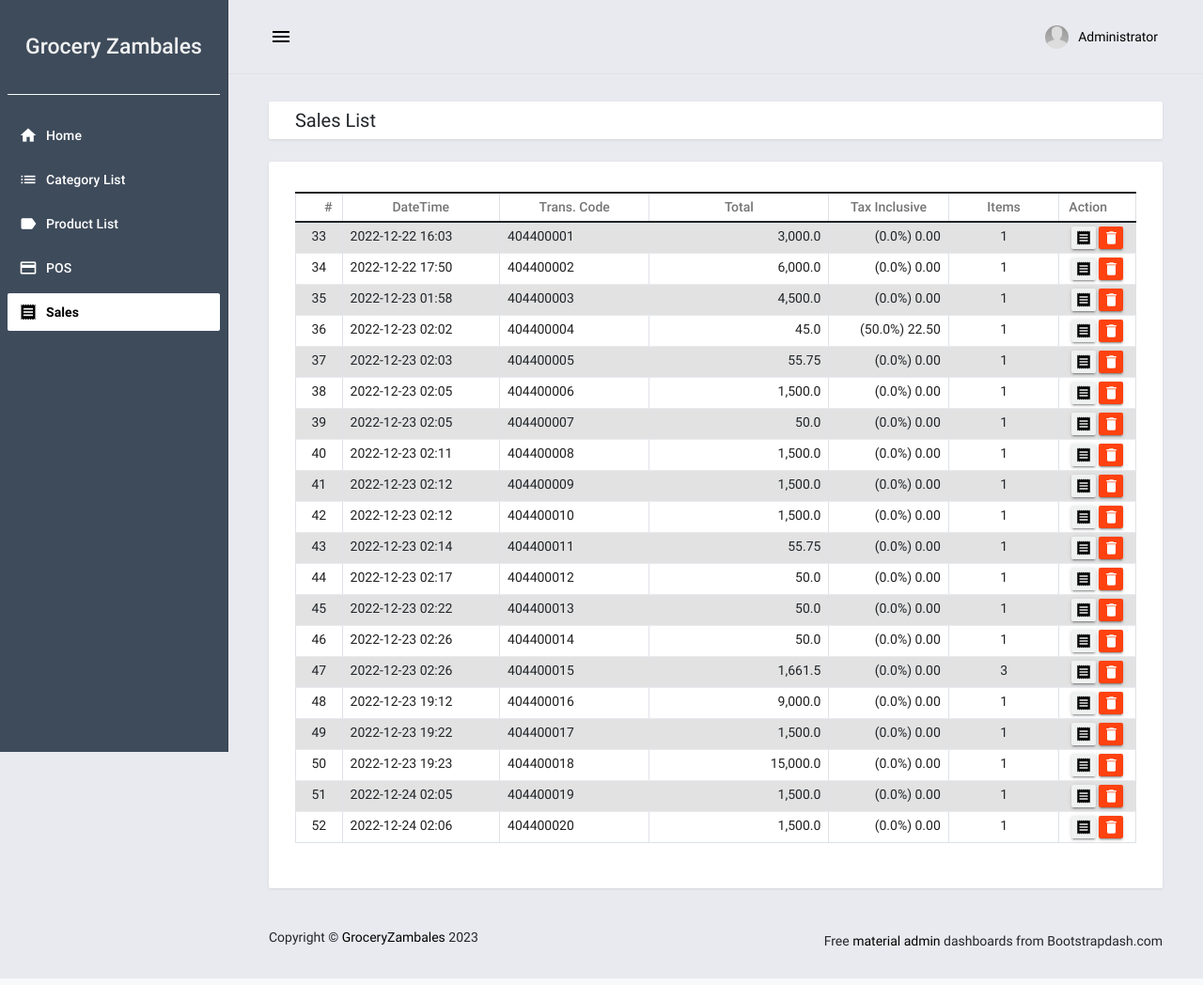
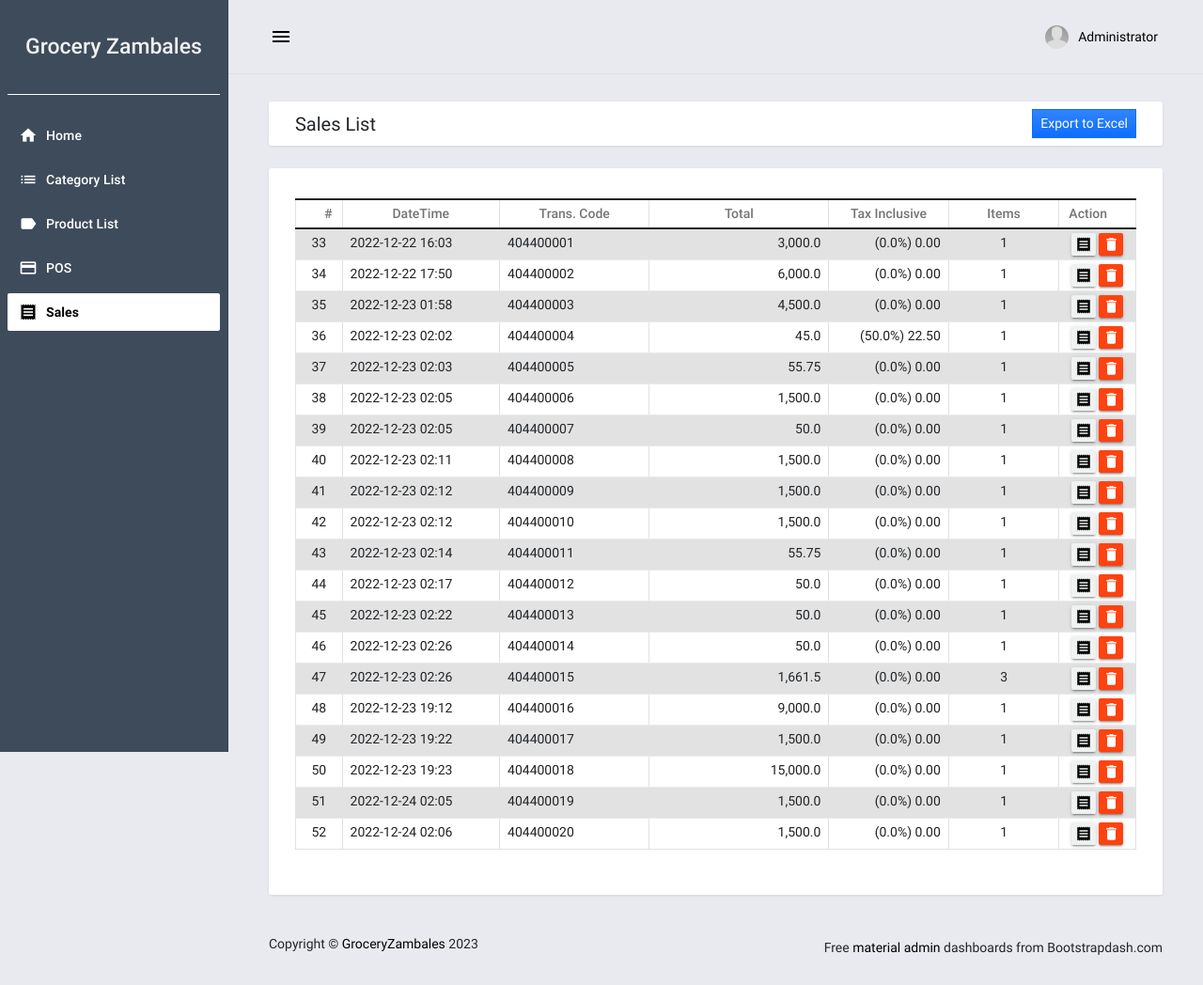
Before and after one commit to kentkentj/Rei-s-Grocery, a Django app: page /sales in a window 1280 px wide. Shown: the whole page at 94% size. Run offline with Django 3.2, Linux system fonts and the light colour scheme; a user stored in the database is signed in; data comes from the database, SQL or seed files in the repository; some libraries are stand-ins or nearby versions.

Commit message:
export excel v1.0

```diff
--- a/posApp/templates/posApp/base.html
+++ b/posApp/templates/posApp/base.html
@@ -32,6 +32,9 @@
     <script src="{% static 'posApp/assets/bootstrap/js/bootstrap.min.js' %}"></script>
     <script src="{% static 'posApp/assets/bootstrap/js/bootstrap.bundle.min.js' %}"></script>
     <script src="{% static 'posApp/assets/bootstrap/js/popper.min.js' %}"></script>
+
+    <script type="text/javascript" src="https://unpkg.com/xlsx@0.15.1/dist/xlsx.full.min.js"></script>
+
 </head>
 
 <body>
--- a/posApp/templates/posApp/sales.html
+++ b/posApp/templates/posApp/sales.html
@@ -3,13 +3,16 @@
     <div class="mdc-card py-2">
         <div class="d-flex justify-content-between align-items-center">
             <h4 class="card-title mb-0">Sales List</h4>
+            <div class="text-start">
+                <button onclick="exportToExcel('xlsx')" class="btn btn-primary bg-gradient btn-sm rounded-0" id="Export">Export to Excel</button>
+            </div>
         </div>
     </div>
 </div>
 <div class="mdc-layout-grid__cell stretch-card mdc-layout-grid__cell--span-12">
     <div class="mdc-card">
         <div class="table-responsive">
-            <table class="table table-striped table-bordered">
+            <table class="table table-striped table-bordered" id="tbl_exporttable_to_xls">
                 <colgroup>
                     <col width="5%">
                     <col width="20%">
@@ -93,4 +96,20 @@
         })
     }
 </script>
+
+<script>
+    var today = new Date();
+    var dd = String(today.getDate()).padStart(2, '0');
+    var mm = String(today.getMonth() + 1).padStart(2, '0'); //January is 0!
+    var yyyy = today.getFullYear();
+
+    today = mm + '/' + dd + '/' + yyyy;
+    function exportToExcel(type, fn, dl){
+        var elt = document.getElementById('tbl_exporttable_to_xls');
+        var wb = XLSX.utils.table_to_book(elt, { sheet: "sheet1" });
+        return dl ?
+        XLSX.write(wb, { bookType: type, bookSST: true, type: 'base64' }) :
+        XLSX.writeFile(wb, fn || (today + '-' + 'Sales.' + (type || 'xlsx')));
+    }
+</script>
 {% endblock ScriptBlock %}
```
Also changed, not shown: posApp/templates/posApp/about.html (line endings or trailing spaces), posApp/templates/posApp/category.html (line endings or trailing spaces), posApp/templates/posApp/checkout.html (line endings or trailing spaces), posApp/templates/posApp/home.html (line endings or trailing spaces), posApp/templates/posApp/login.html (line endings or trailing spaces), posApp/templates/posApp/manage_category.html (line endings or trailing spaces), posApp/templates/posApp/manage_product.html (line endings or trailing spaces), posApp/templates/posApp/navigation.html (line endings or trailing spaces), posApp/templates/posApp/pos.html (line endings or trailing spaces), posApp/templates/posApp/products.html (line endings or trailing spaces), posApp/templates/posApp/receipt.html (line endings or trailing spaces), posApp/templates/posApp/test.html (line endings or trailing spaces), posApp/templates/posApp/topNavigation.html (line endings or trailing spaces).
